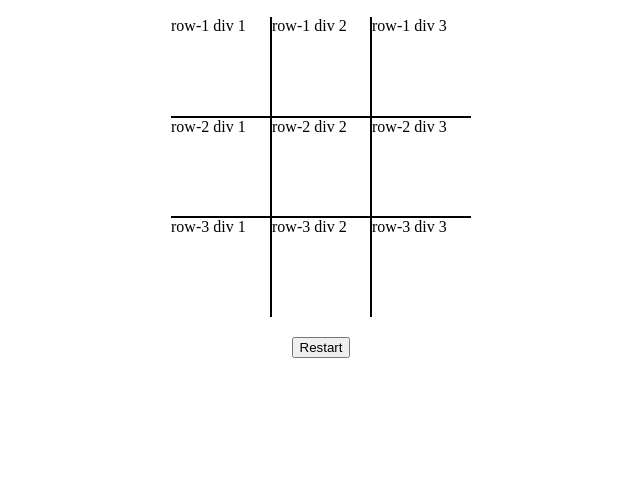
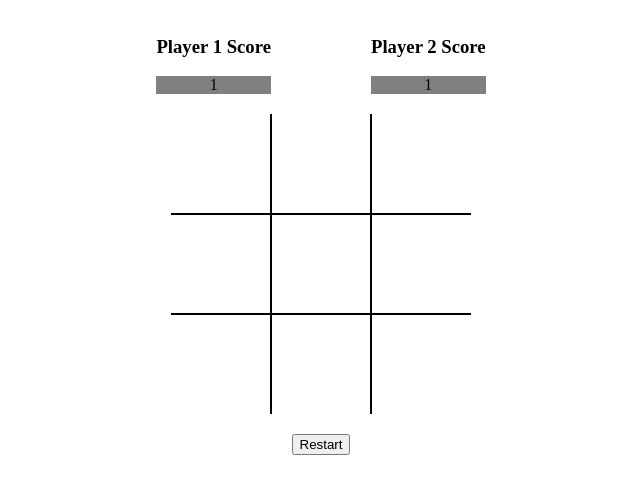
Before and after one commit to hasandbouk/tic-tac-toe, a plain HTML site: page index.html in a window 1280 px wide. Shown: the part 104-598 px from the top of the page, without its empty margins (319-959 px from the left). Drawn offline with Linux system fonts and the light colour scheme.

Commit message:
added scoreboards and increased font size and changed font family inside cells

```diff
--- a/index.html
+++ b/index.html
@@ -5,6 +5,11 @@
     <meta name="viewport" content="width=device-width, initial-scale=1.0">
     <link rel="stylesheet" href="styles.css">
     <script src="scripts.js" defer></script>
+    <link rel="preconnect" href="https://fonts.googleapis.com">
+    <link rel="preconnect" href="https://fonts.googleapis.com">
+    <link rel="preconnect" href="https://fonts.gstatic.com" crossorigin>
+    <link href="https://fonts.googleapis.com/css2?family=Noto+Sans+Mono&family=Permanent+Marker&display=swap" rel="stylesheet">
+
 </head>
 
 <body>
@@ -13,16 +18,28 @@
         <input type="text" placeholder="Player 1 name">
         <input type="text" placeholder="Player 2 name">
     </div>
+    <div class="score-display">
+
+        <div class="player1-score">
+            <h3>Player 1 Score</h3>
+            <div class="display-player1-score">1</div>
+        </div>
+
+        <div class="player2-score">
+            <h3>Player 2 Score</h3>
+            <div class="display-player2-score">1</div>
+        </div>
+    </div>
     <div class="board" id="board">
-            <div class="cell" data-cell>row-1 div 1</div>
-            <div class="cell" data-cell>row-1 div 2</div>
-            <div class="cell" data-cell>row-1 div 3</div>
-            <div class="cell" data-cell>row-2 div 1</div>
-            <div class="cell" data-cell>row-2 div 2</div>
-            <div class="cell" data-cell>row-2 div 3</div>
-            <div class="cell" data-cell>row-3 div 1</div>
-            <div class="cell" data-cell>row-3 div 2</div>
-            <div class="cell" data-cell>row-3 div 3</div>
+            <div class="cell" data-cell></div>
+            <div class="cell" data-cell></div>
+            <div class="cell" data-cell></div>
+            <div class="cell" data-cell></div>
+            <div class="cell" data-cell></div>
+            <div class="cell" data-cell></div>
+            <div class="cell" data-cell></div>
+            <div class="cell" data-cell></div>
+            <div class="cell" data-cell></div>
     </div>
     <div class="winning-message">
         <div data-winning-message-text></div>
--- a/styles.css
+++ b/styles.css
@@ -11,18 +11,44 @@ body {
     gap: 20px
 }
 
+.score-display{
+    display: flex;
+    gap: 100px;
+}
+
+.player1-score {
+    display: flex;
+    flex-direction: column;
+}
+.player2-score{
+    display: flex;
+    flex-direction: column;
+}
+.display-player1-score {
+    background-color: grey;
+    text-align: center;
+}
+.display-player2-score {
+    background-color: grey;
+    text-align: center;
+}
 .board {
     display: flex;
-
     flex-wrap: wrap;
     width: 300px;
     height: 300px;
+    font-family: 'Permanent Marker';
 }
 
 .cell {
+    display: flex;
+    justify-content: center;
+    align-items: center;
     width: 100px;
     height: 100px;
     border: 1px solid black;
+    font-size: 99px;
+    cursor: pointer;
 }
 
 .cell:nth-child(1){
```
